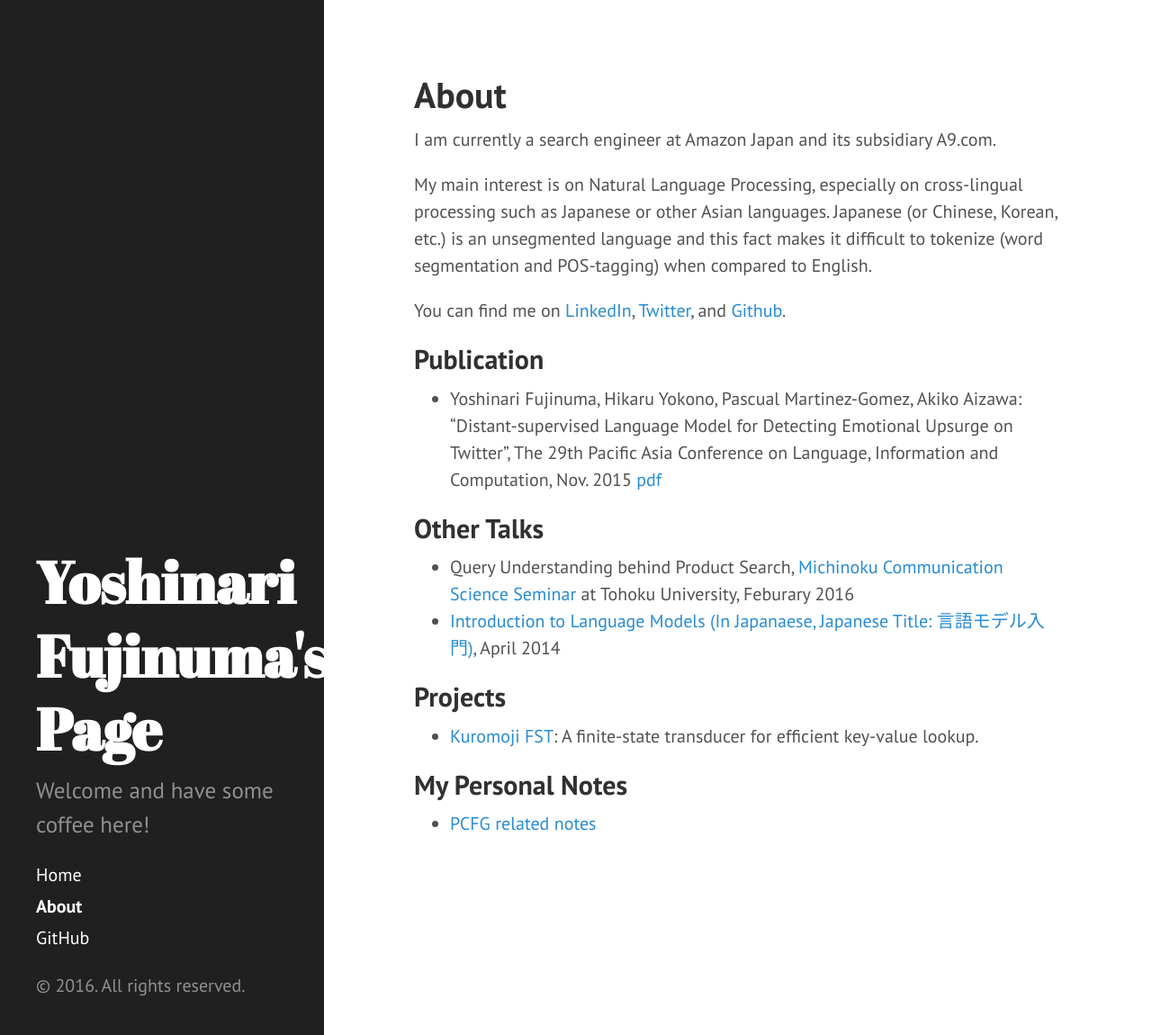
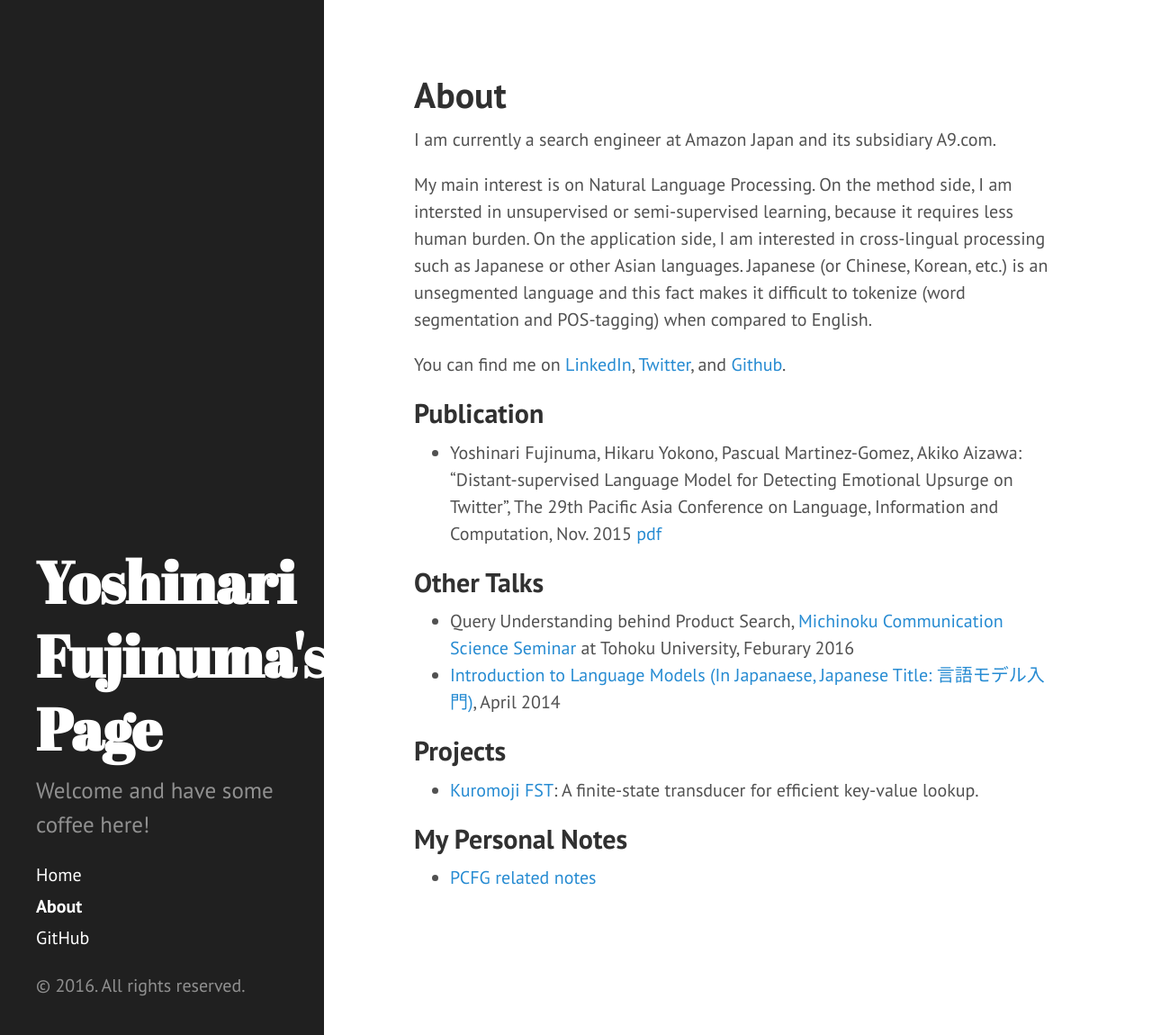
Before and after one commit to akkikiki/akkikiki.github.io, a Jekyll site: the page built from about.md, in a window 1280 px wide and 1150 px high. Shown: the whole window at 90% size. Built offline with Jekyll 4.4.1, drawn with Linux system fonts in a browser that asks for light colours.

Commit message:
Update about.md

```diff
--- a/about.md
+++ b/about.md
@@ -5,7 +5,7 @@ title: About
 
 I am currently a search engineer at Amazon Japan and its subsidiary A9.com.
 
-My main interest is on Natural Language Processing, especially on cross-lingual processing such as Japanese or other Asian languages. Japanese (or Chinese, Korean, etc.) is an unsegmented language and this fact makes it difficult to tokenize (word segmentation and POS-tagging) when compared to English.
+My main interest is on Natural Language Processing. On the method side, I am intersted in unsupervised or semi-supervised learning, because it requires less human burden. On the application side, I am interested in cross-lingual processing such as Japanese or other Asian languages. Japanese (or Chinese, Korean, etc.) is an unsegmented language and this fact makes it difficult to tokenize (word segmentation and POS-tagging) when compared to English.
 
 You can find me on [LinkedIn](https://jp.linkedin.com/in/yoshinari-fujinuma-4b612959), [Twitter](https://twitter.com/akkikiki), and [Github](https://github.com/akkikiki).
 
```
